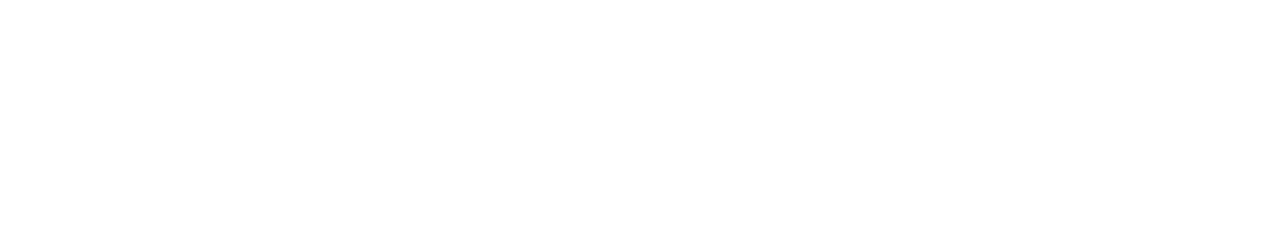
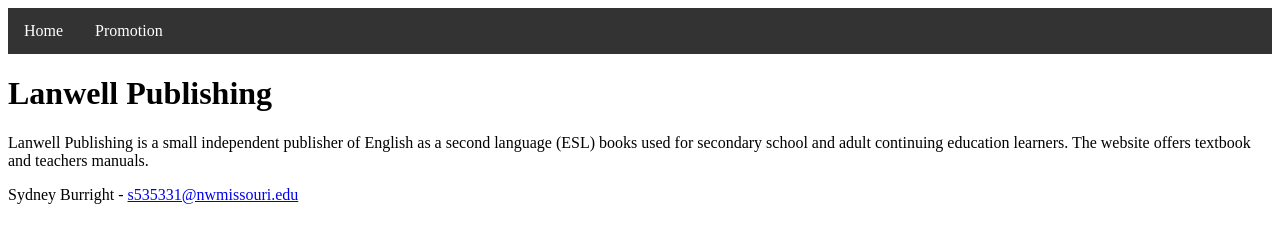
Before and after one commit to 44334-fa21/ch13handsonexercise-sydneyburright, a plain HTML site: page index.html in a window 1280 px wide. Drawn offline with Linux system fonts and the light colour scheme.

Commit message:
html changes

```diff
--- a/index.html
+++ b/index.html
@@ -1,13 +1,41 @@
 <!DOCTYPE html>
 <html lang="en">
 	<head>
-		<title>LASTNAME Chapter13HandsOnExercise</title>
+		<title>Burright Lanwell Publishing Chapter13HandsOnExercise</title>
 		<meta charset="utf-8">
+		<meta name="description" content="A small independent publisher of English as a second language (ESL) books used for secondary school and adult continuing education learners.">
+
 		<style>
-
+nav {display: block;}
+ul {list-style-type: none;
+		margin: 0;
+		padding: 0;
+		overflow: hidden;
+		background-color: #333;}
+li {float: left;}
+li a {display: block;
+			color: white;
+			text-align: center;
+			padding: 14px 16px;
+			text-decoration: none;}
+li a:hover {background-color: #111;}
+h1 {display: block;
+		font-size: 2em;
+		font-weight: bold;}
 		</style>
+		<nav>
+		<ul>
+			<li><a href="index.html">Home</a></li>
+			<li><a href="promotion.html">Promotion</a></li>
+		</ul>
+		</nav>
 	</head>
 <body>
+	<h1>Lanwell Publishing</h1>
+		<p>Lanwell Publishing is a small independent publisher of English as a second language (ESL) books used for secondary school and adult continuing education learners. The website offers textbook and teachers manuals.</p>
 
+	<footer>
+		<p>Sydney Burright - <a href="mailto:s535331@nwmissouri.edu">s535331@nwmissouri.edu</a></p>
+	</footer>
 </body>
 </html>
```
Also changed, not shown: promotion.html (added, +63 -0 lines).
